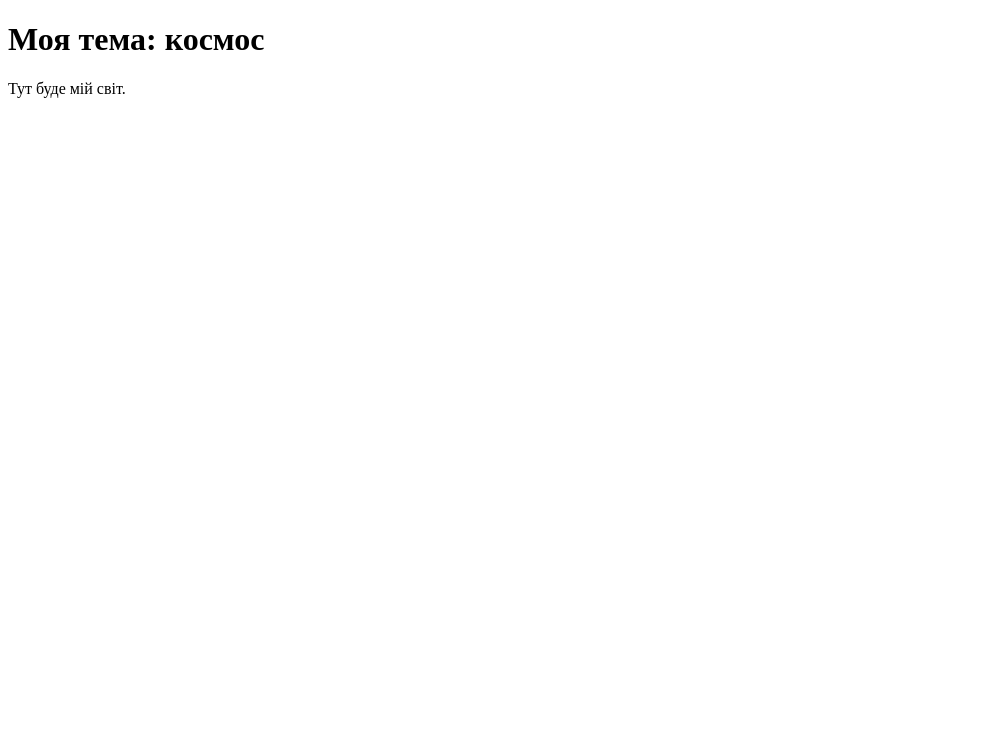
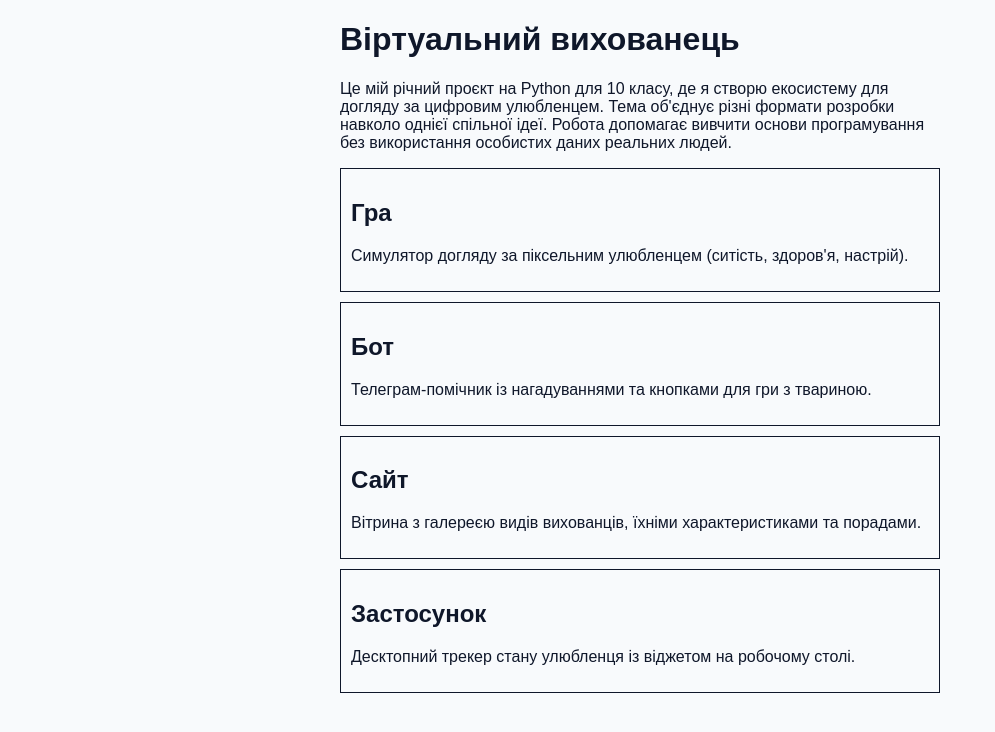
Before and after one commit to polinka127/tamagotchi, a plain HTML site: page index.html in a window 1280 px wide. Shown: the whole page, without its empty margins (0-995 px from the left). Drawn offline with Linux system fonts and the light colour scheme.

Commit message:
Revise index.html for virtual pet project
Updated the title and added a project description with styles and sections for game, bot, website, and application.

```diff
--- a/index.html
+++ b/index.html
@@ -2,10 +2,32 @@
 <html lang="uk">
 <head>
   <meta charset="UTF-8">
-  <title>Моя тема</title>
+  <title>Віртуальний вихованець</title>
+  <meta name="description" content="Візитка річного проєкту учня 10 класу на тему «Віртуальний вихованець».">
+  <style>
+    body { background: #f8fafc; color: #0f172a; font-family: sans-serif; max-width: 600px; margin: 20px auto; }
+    div { border: 1px solid #0f172a; padding: 10px; margin-bottom: 10px; }
+  </style>
 </head>
 <body>
-  <h1>Моя тема: космос</h1>
-  <p>Тут буде мій світ.</p>
+  <h1>Віртуальний вихованець</h1>
+  <p>Це мій річний проєкт на Python для 10 класу, де я створю екосистему для догляду за цифровим улюбленцем. Тема об'єднує різні формати розробки навколо однієї спільної ідеї. Робота допомагає вивчити основи програмування без використання особистих даних реальних людей.</p>
+
+  <div>
+    <h2>Гра</h2>
+    <p>Симулятор догляду за піксельним улюбленцем (ситість, здоров'я, настрій).</p>
+  </div>
+  <div>
+    <h2>Бот</h2>
+    <p>Телеграм-помічник із нагадуваннями та кнопками для гри з твариною.</p>
+  </div>
+  <div>
+    <h2>Сайт</h2>
+    <p>Вітрина з галереєю видів вихованців, їхніми характеристиками та порадами.</p>
+  </div>
+  <div>
+    <h2>Застосунок</h2>
+    <p>Десктопний трекер стану улюбленця із віджетом на робочому столі.</p>
+  </div>
 </body>
 </html>
```
